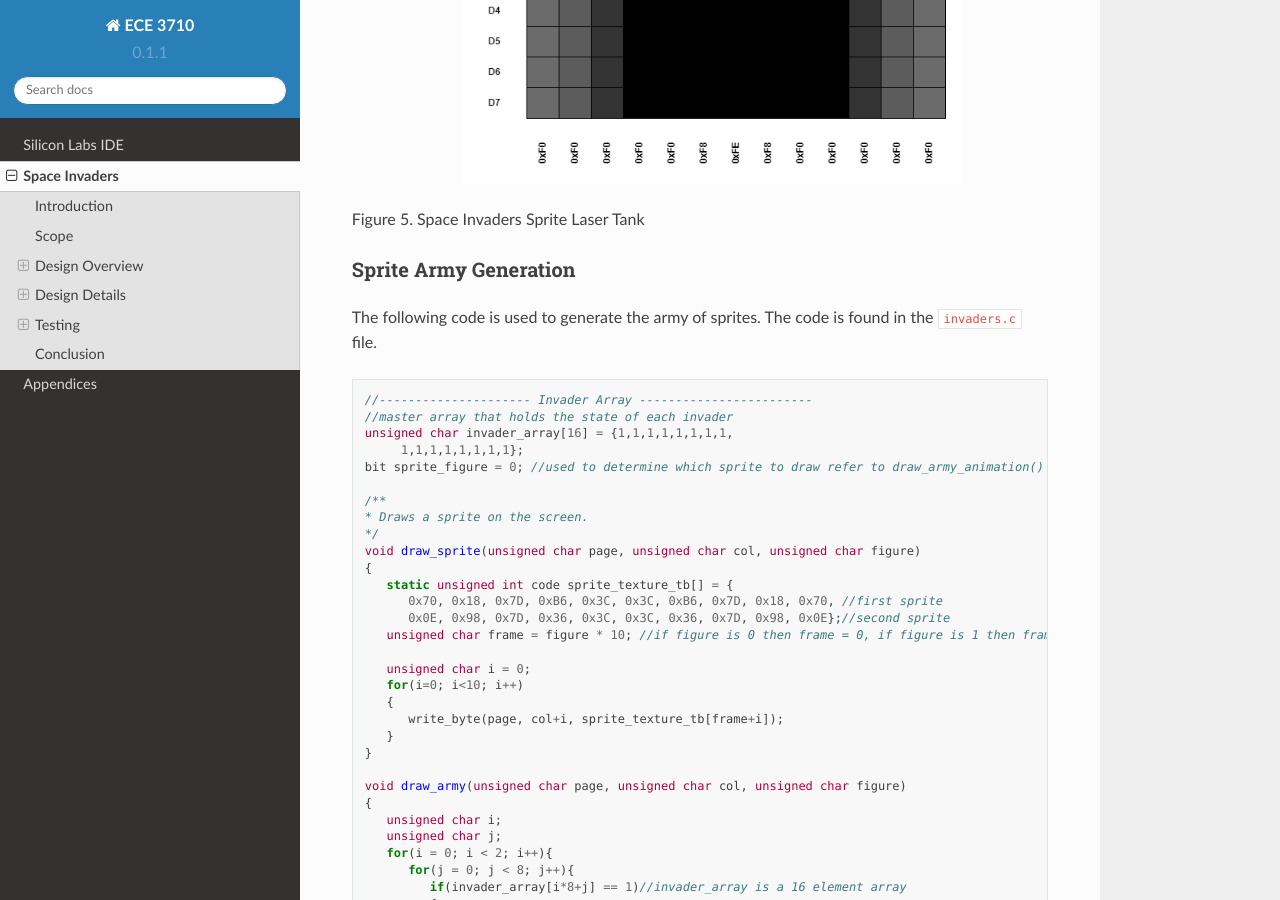
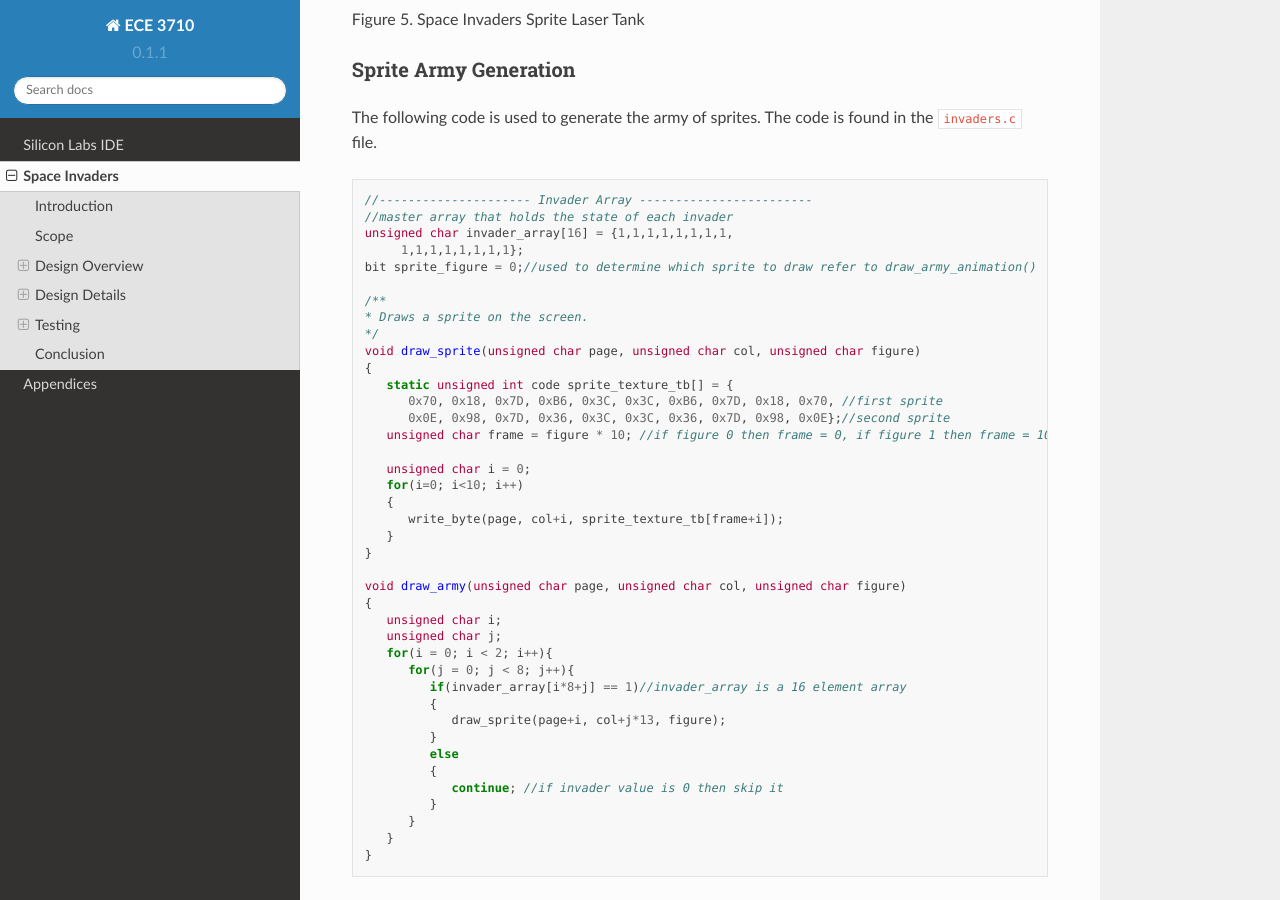
Before and after one commit to wattsjake/ece3710-notes, a Sphinx documentation site: the page built from docs/source/project.rst, in a window 1280 px wide and 900 px high, scrolled down 7670 px. Built offline with Sphinx 7.4.7 and the Read the Docs theme 2.0.0, drawn with Linux system fonts in a browser that asks for light colours.

Commit message:
a bit of formating fixed

```diff
--- a/docs/source/project.rst
+++ b/docs/source/project.rst
@@ -159,7 +159,7 @@
 
     .. image:: images/overview-8051-periferals.jpg
         :width: 350
-        :height: 950
+        :height: 750
         :alt: 8051 Periferals
         :align: center
 
@@ -282,7 +282,7 @@
    //master array that holds the state of each invader
    unsigned char invader_array[16] = {1,1,1,1,1,1,1,1,
 	1,1,1,1,1,1,1,1};
-   bit sprite_figure = 0; //used to determine which sprite to draw refer to draw_army_animation() function
+   bit sprite_figure = 0;//used to determine which sprite to draw refer to draw_army_animation()
 
    /**
    * Draws a sprite on the screen.
@@ -292,7 +292,7 @@
       static unsigned int code sprite_texture_tb[] = {
          0x70, 0x18, 0x7D, 0xB6, 0x3C, 0x3C, 0xB6, 0x7D, 0x18, 0x70, //first sprite
          0x0E, 0x98, 0x7D, 0x36, 0x3C, 0x3C, 0x36, 0x7D, 0x98, 0x0E};//second sprite
-      unsigned char frame = figure * 10; //if figure is 0 then frame = 0, if figure is 1 then frame = 10
+      unsigned char frame = figure * 10; //if figure 0 then frame = 0, if figure 1 then frame = 10
 
       unsigned char i = 0;
       for(i=0; i<10; i++)
@@ -560,8 +560,8 @@
 Here is an image of the hardware schematic. Details need to be added.
 
     .. image:: images/project02-space-invaders-schematic-rev1-2.png
-        :width: 500
-        :height: 350
+        :width: 600
+        :height: 450
         :alt: 8051 Schematic
         :align: center
 
```
